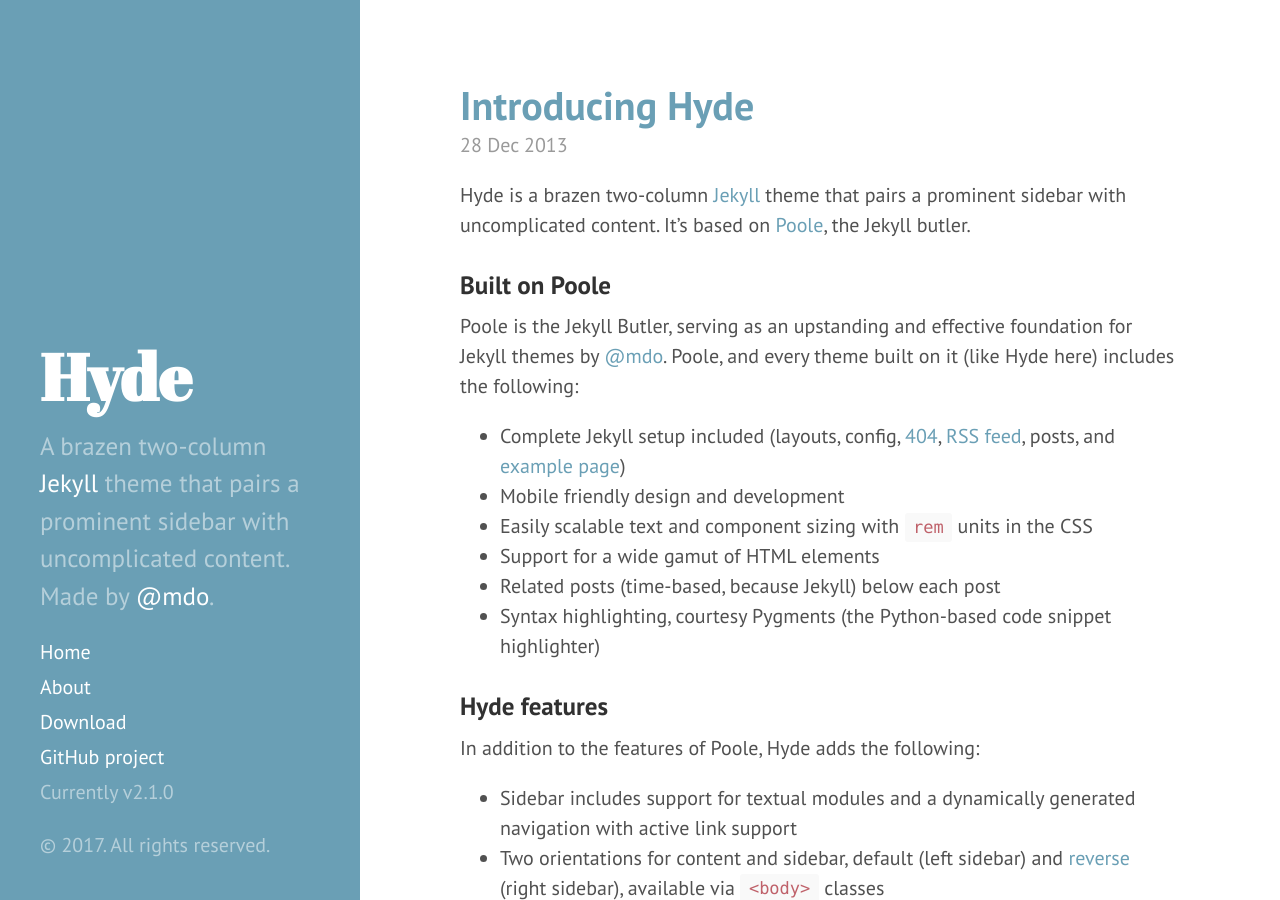
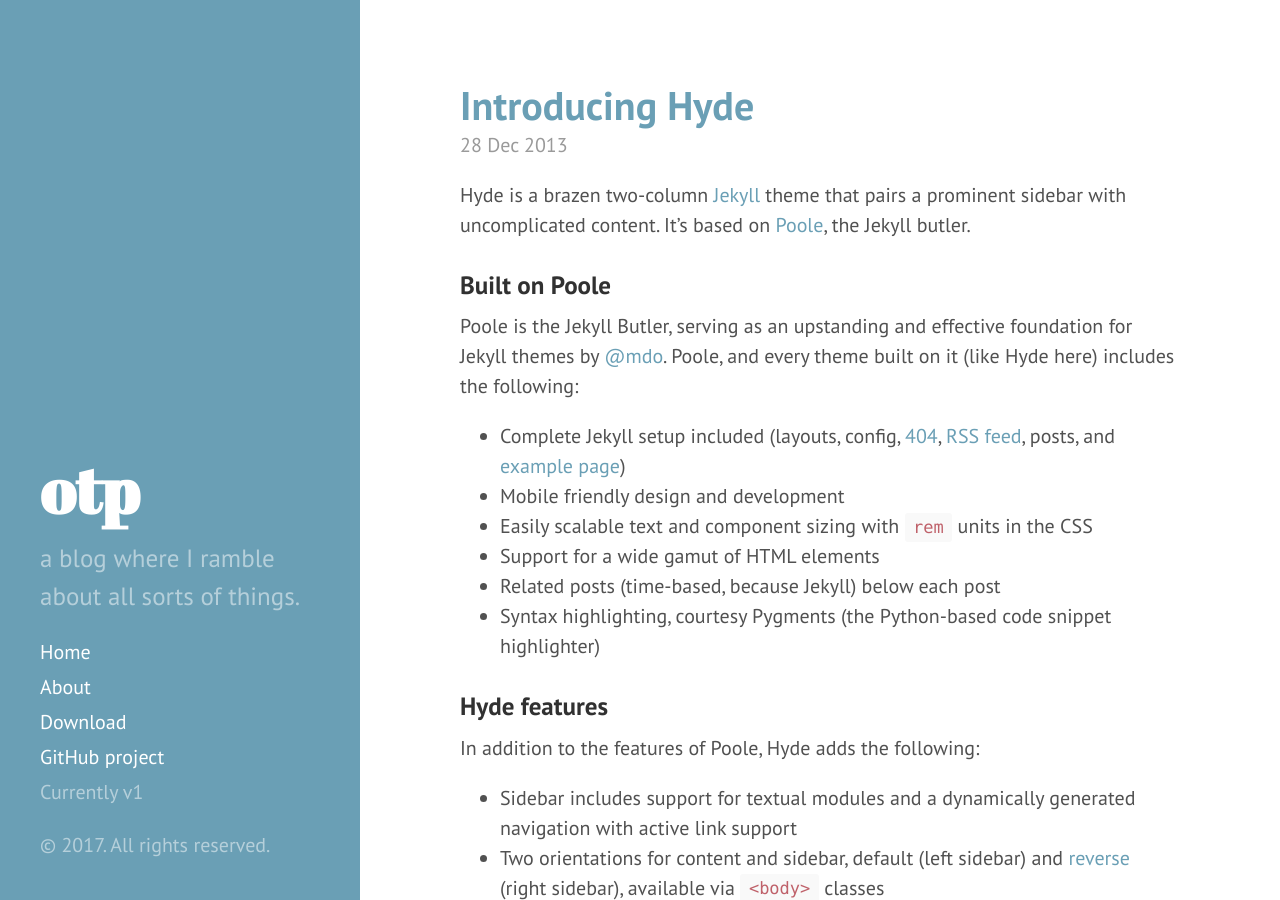
Before and after one commit to denosawr/blog, a Jekyll site: the page built from index.html, in a window 1280 px wide and 900 px high. Built offline with Jekyll 4.4.1, drawn with Linux system fonts in a browser that asks for light colours; Markdown is read by kramdown in place of the engine named in the settings; the list of posts is cut into pages by our own code.

Commit message:
Update _config.yml

```diff
--- a/_config.yml
+++ b/_config.yml
@@ -6,20 +6,20 @@ highlighter:      pygments
 permalink:        pretty
 
 # Setup
-title:            Hyde
-tagline:          'A Jekyll theme'
-description:      'A brazen two-column <a href="http://jekyllrb.com" target="_blank">Jekyll</a> theme that pairs a prominent sidebar with uncomplicated content. Made by <a href="https://twitter.com/mdo" target="_blank">@mdo</a>.'
-url:              http://hyde.getpoole.com
+title:            otp
+tagline:          'something'
+description:      'a blog where I ramble about all sorts of things.'
+url:              https://olliethepikachu.github.io
 baseurl:          /
 
 author:
-  name:           'Mark Otto'
-  url:            https://twitter.com/mdo
+  name:           'olliethepikachu'
+  url:            https://github.com/ollietehpikachu
 
 paginate:         5
 
 # Custom vars
-version:          2.1.0
+version:          1
 
 github:
-  repo:           https://github.com/poole/hyde
+  repo:           https://github.com/olliethepikachu/olliethepikachu.github.io
```
